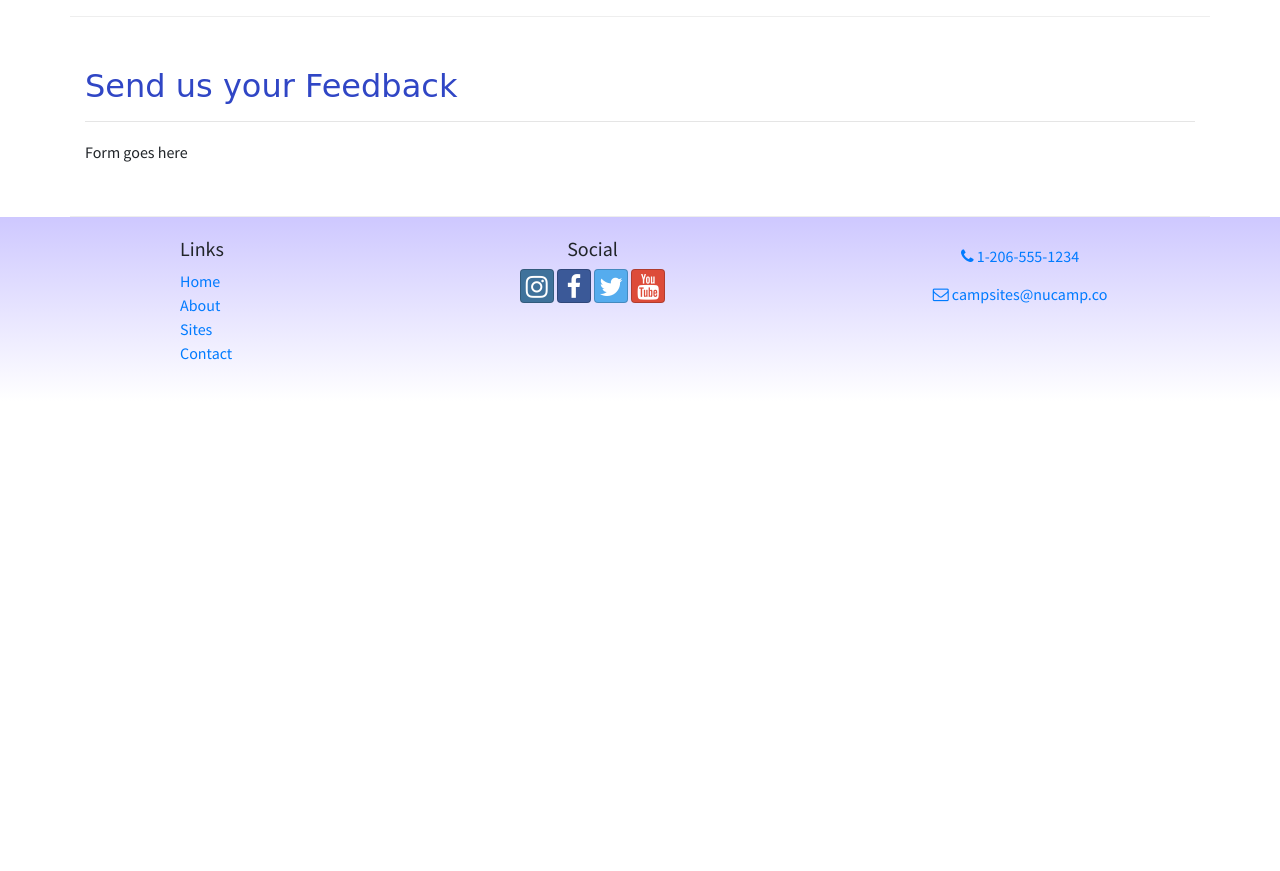
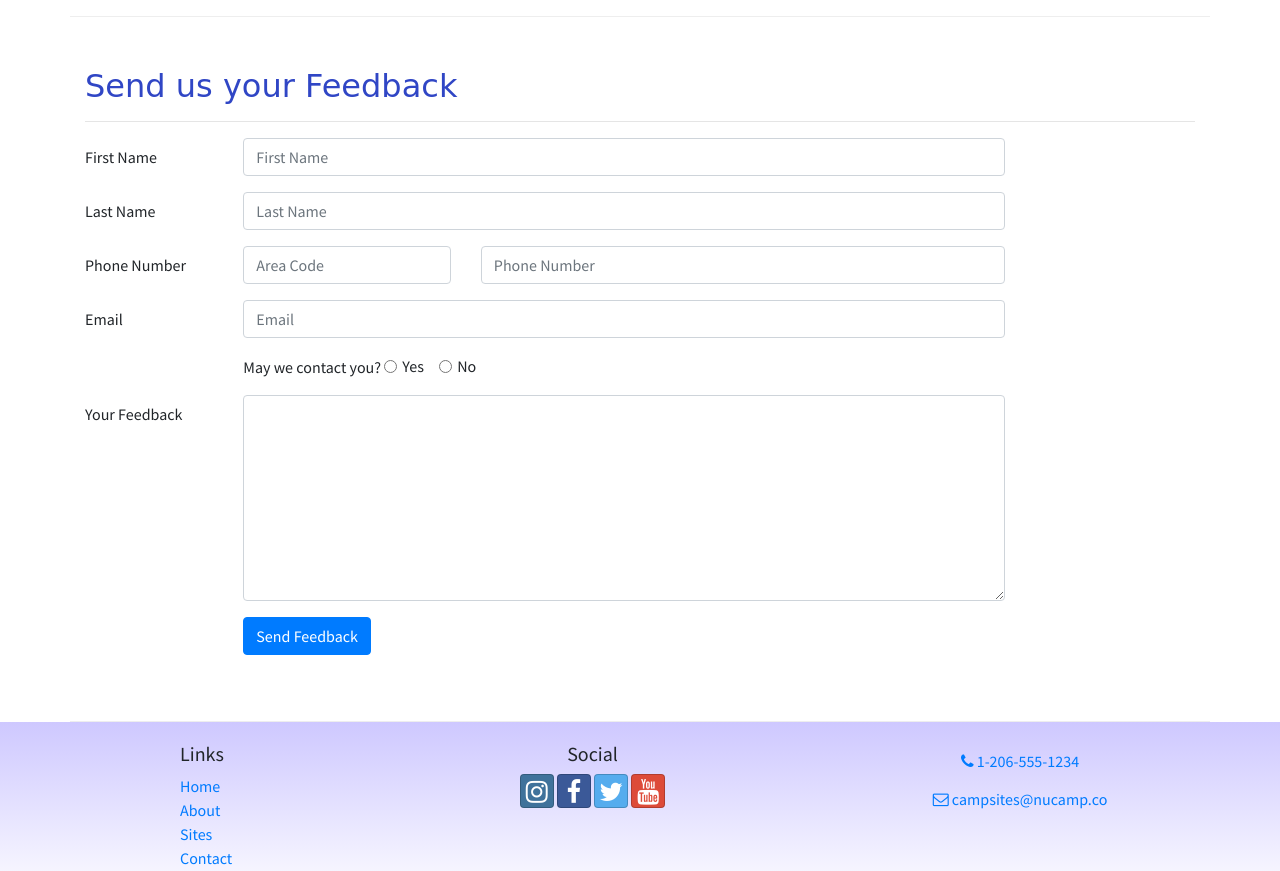
Before and after one commit to jaspertung/nucampsite, a website: page contactus.html in a window 1280 px wide. Shown: the part 560-1431 px from the top of the page. Before the commit the page ends 961 px from the top, so only its background shows below. Drawn offline with nearby package versions, Linux system fonts and the light colour scheme; a web font is replaced by a local one.

Commit message:
Added feedback form to contactus.html

```diff
--- a/contactus.html
+++ b/contactus.html
@@ -84,13 +84,73 @@
             </div>
         </div>
 
+<!-- feedback form -->
         <div class="row row-content">
             <div class="col-12">
                 <h2>Send us your Feedback</h2>
                 <hr />
             </div>
             <div class="col-md-10">
-                Form goes here
+                <form>
+                    <div class="row form-group">
+                        <label for="firstName" class="col-md-2 col-form-label">First Name</label>
+                        <div class="col-md-10">
+                            <input class="form-control" type="text" id="firstName" name="firstName" placeholder="First Name">
+                        </div>
+                    </div>
+
+                    <div class="row form-group">
+                        <label for="lastName" class="col-md-2 col-form-label">Last Name</label>
+                        <div class="col-md-10">
+                            <input class="form-control" type="text" id="lastName" name="lastName" placeholder="Last Name">
+                        </div>
+                    </div>
+
+                    <div class="row form-group">
+                        <label for="areaCode" class="col-md-2 col-form-label">Phone Number</label>
+                        <div class="col-5 col-md-3">
+                            <input class="form-control" type="tel" id="areaCode" name="areaCode" placeholder="Area Code">
+                        </div>
+                        <div class="col-7">
+                            <input class="form-control" type="tel" name="telNum" placeholder="Phone Number">
+                        </div>
+                    </div>
+
+                    <div class="row form-group">
+                        <label for="email" class="col-md-2 col-form-label">Email</label>
+                        <div class="col-md-10">
+                            <input class="form-control" type="email" id="email" name="email" placeholder="Email">
+                        </div>
+                    </div>
+
+                    <div class="row form-group">
+                        <div class="col offset-md-2">
+                            May we contact you?
+                            <div class="form-check form-check-inline">
+                                <input class="form-check-input" type="radio" name="contactRadios" value="yes" id="contactYes">
+                                <label for="contactYes" class="form-check-label">Yes</label>
+                            </div>
+
+                            <div class="form-check form-check-inline">
+                                <input class="form-check-input" type="radio" name="contactRadios" value="no" id="contactNo">
+                            <label for="contactNo" class="form-check-label">No</label>
+                            </div>
+                        </div>
+                    </div>
+
+                    <div class="row form-group">
+                        <label for="feedback" class="col-md-2 col-form-label">Your Feedback</label>
+                        <div class="col-md-10">
+                            <textarea class="form-control" name="feedback" id="feedback" rows="8"></textarea>
+                        </div>
+                    </div>
+
+                    <div class="row form-group">
+                        <div class="offset-md-2 col-md-10">
+                            <button type="submit" class="btn btn-primary">Send Feedback</button>
+                        </div>
+                    </div>
+                </form>
             </div>
        </div>
 
--- a/css/styles.css
+++ b/css/styles.css
@@ -1,3 +1,9 @@
+/* html, body {
+    width: 100%;
+    margin: 0px;
+    padding: 0px;
+    overflow-x: hidden;
+} */
 body {
     font-family: 'Source Sans Pro', 'Open Sans', sans-serif;
 }
```
Also changed, not shown: index.html (+5 -2 lines).
